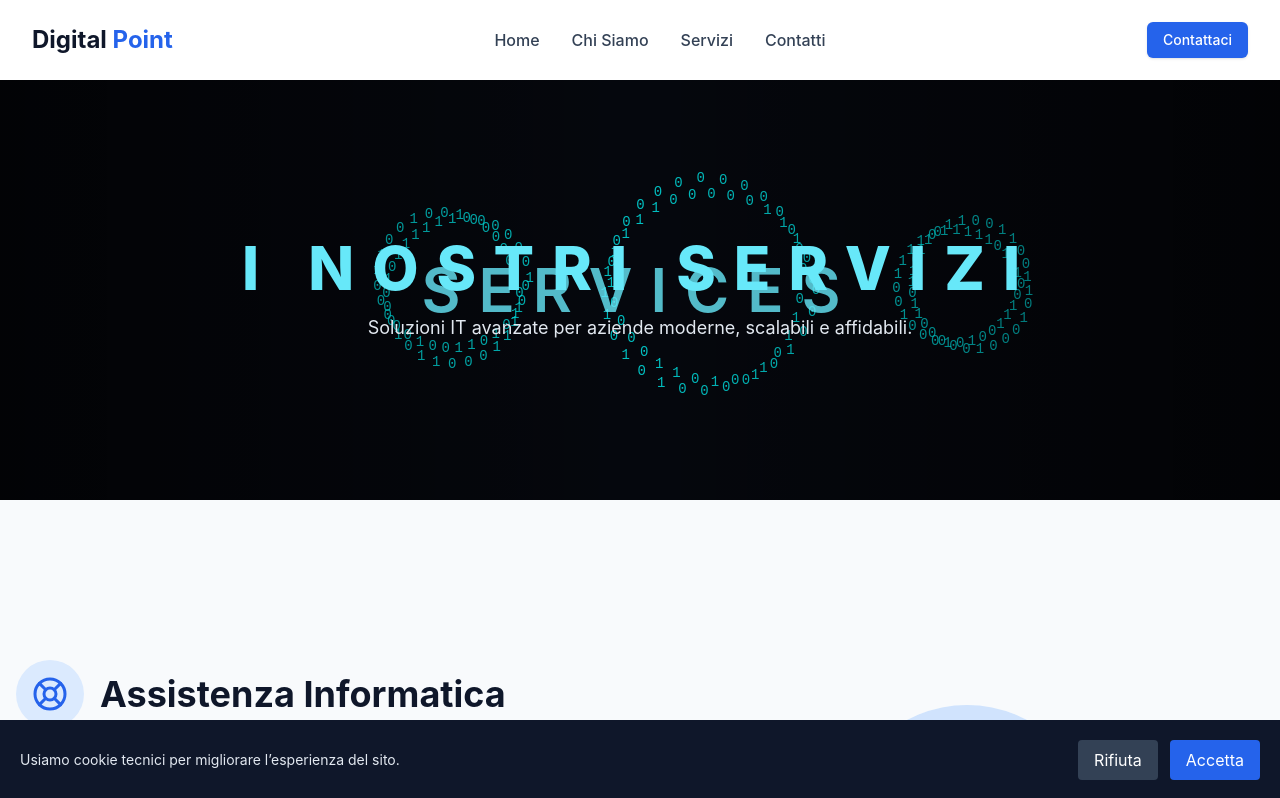
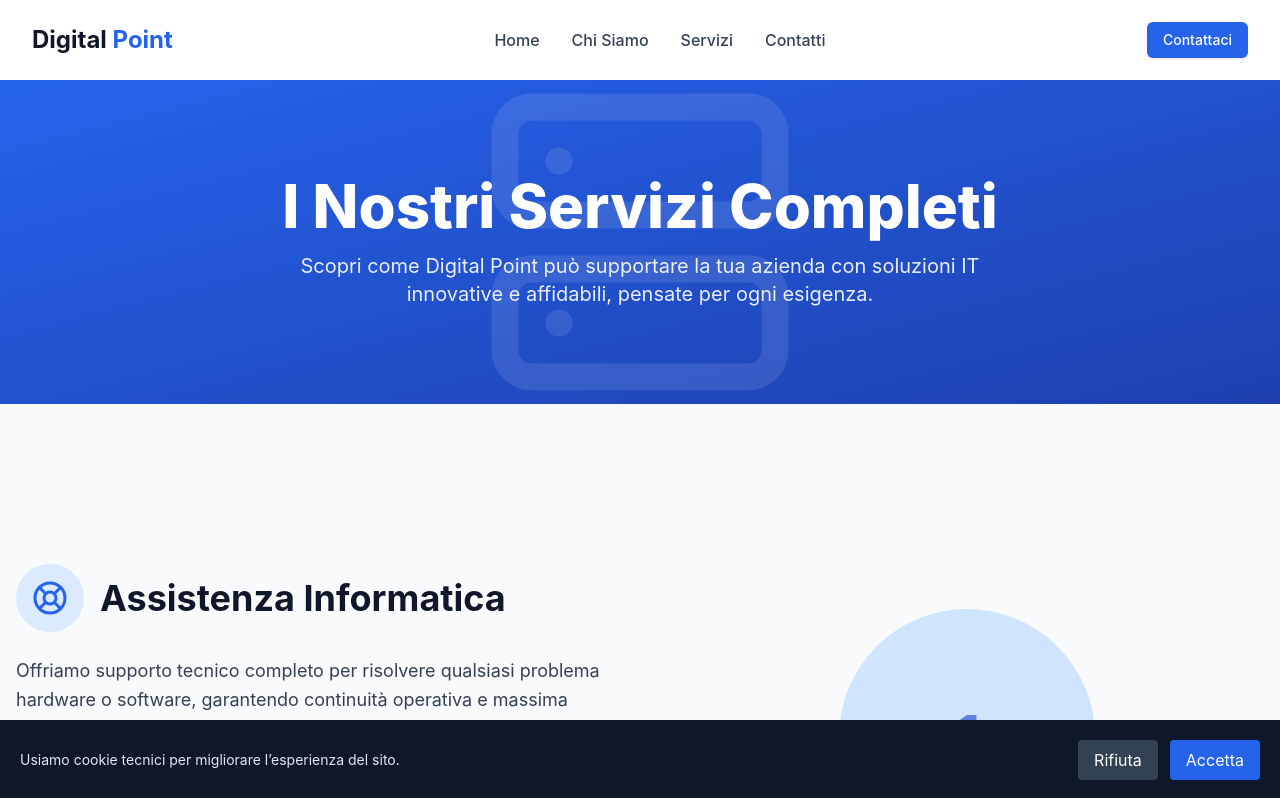
Before and after one commit to Vittomazza/digital-point-website, a React (Create React App) app: page /servizi in a window 1280 px wide. Shown: the top 798 px of the page. Built offline with nearby package versions, Linux system fonts and the light colour scheme.

Commit message:
fix  Gliphos

```diff
--- a/src/components/BinaryGearBanner.jsx
+++ /dev/null
@@ -1,121 +0,0 @@
-import React, { useEffect, useRef } from "react";
-
-export const BinaryGearBanner = () => {
-  const canvasRef = useRef(null);
-  const rafRef = useRef(null);
-
-  useEffect(() => {
-    const canvas = canvasRef.current;
-    const ctx = canvas.getContext("2d");
-
-    let width = window.innerWidth;
-    let height = 420;
-    let dpr = window.devicePixelRatio || 1;
-
-    const particles = [];
-    let gears = [];
-
-    const setupCanvas = () => {
-      canvas.width = width * dpr;
-      canvas.height = height * dpr;
-      canvas.style.width = width + "px";
-      canvas.style.height = height + "px";
-      ctx.scale(dpr, dpr);
-    };
-
-    const createGears = () => {
-      gears = [
-        { x: width * 0.35, y: height / 2, r: 70 },
-        { x: width * 0.55, y: height / 2, r: 100 },
-        { x: width * 0.75, y: height / 2, r: 60 },
-      ];
-    };
-
-    const createParticles = () => {
-      particles.length = 0;
-
-      const count = 180;
-
-      for (let i = 0; i < count; i++) {
-        particles.push({
-          x: Math.random() * width,
-          y: Math.random() * height,
-          value: Math.random() > 0.5 ? "1" : "0",
-          baseX: 0,
-          baseY: 0,
-        });
-      }
-    };
-
-    const assignTargets = (t) => {
-      particles.forEach((p, i) => {
-        const g = gears[i % gears.length];
-
-        const angle = (i / particles.length) * Math.PI * 2;
-        const radius = g.r + Math.sin(t * 0.001 + i) * 8;
-
-        p.baseX = g.x + Math.cos(angle) * radius;
-        p.baseY = g.y + Math.sin(angle) * radius;
-      });
-    };
-
-    const animate = (t) => {
-      ctx.clearRect(0, 0, width, height);
-
-      ctx.fillStyle = "#05070d";
-      ctx.fillRect(0, 0, width, height);
-
-      assignTargets(t);
-
-      particles.forEach((p) => {
-        p.x += (p.baseX - p.x) * 0.08;
-        p.y += (p.baseY - p.y) * 0.08;
-
-        ctx.fillStyle = "rgba(0, 255, 255, 0.75)";
-        ctx.font = "14px monospace";
-        ctx.fillText(p.value, p.x, p.y);
-      });
-
-      rafRef.current = requestAnimationFrame(animate);
-    };
-
-    const start = () => {
-      setupCanvas();
-      createGears();
-      createParticles();
-      animate(0);
-    };
-
-    start();
-
-    const handleResize = () => {
-      width = window.innerWidth;
-      height = 420;
-
-      setupCanvas();
-      createGears();
-      createParticles();
-    };
-
-    window.addEventListener("resize", handleResize);
-
-    return () => {
-      window.removeEventListener("resize", handleResize);
-      if (rafRef.current) cancelAnimationFrame(rafRef.current);
-    };
-  }, []);
-
-  return (
-    <div className="relative w-full h-[420px] bg-[#05070d] overflow-hidden">
-      <canvas ref={canvasRef} className="absolute inset-0 w-full h-full" />
-
-      <div className="absolute inset-0 bg-gradient-to-r from-black via-transparent to-black opacity-60" />
-
-      <div className="absolute inset-0 flex items-center justify-center">
-        <h1 className="text-cyan-300 text-4xl md:text-6xl font-semibold tracking-[0.3em] opacity-80">
-          SERVICES
-        </h1>
-      </div>
-    </div>
-  );
-};
--- a/src/pages/ServicesPage.jsx
+++ b/src/pages/ServicesPage.jsx
@@ -2,7 +2,6 @@ import React from 'react';
 import { motion } from 'framer-motion';
 import { mockData } from '../mockData';
 import { CheckCircle, Server, Monitor, Printer, Phone, Briefcase, LayoutDashboard, ShieldCheck, Globe, Building2, Recycle, Fingerprint, LifeBuoy } from 'lucide-react';
-import { BinaryGearBanner } from '../components/BinaryGearBanner';
 
 const iconMap = {
   'life-buoy': LifeBuoy,
@@ -22,41 +21,29 @@ const iconMap = {
 export const ServicesPage = () => {
   return (
     <div className="pt-20">
+      <motion.section
+        initial={{ opacity: 0, y: 50 }}
+        animate={{ opacity: 1, y: 0 }}
+        transition={{ duration: 0.4 }}
+        className="relative bg-gradient-to-br from-blue-600 to-blue-800 text-white py-20 md:py-24 overflow-hidden"
+      >
+        <div className="container mx-auto px-4 text-center relative z-10">
+          <h1 className="text-4xl md:text-6xl font-extrabold mb-4 leading-tight">
+            I Nostri Servizi Completi
+          </h1>
+          <p className="text-lg md:text-xl max-w-3xl mx-auto opacity-90">
+            Scopri come Digital Point può supportare la tua azienda con soluzioni IT innovative e affidabili, pensate per ogni esigenza.
+          </p>
+        </div>
+        <div className="absolute inset-0 opacity-10">
+          <Server className="w-full h-full object-cover" />
+        </div>
+      </motion.section>
 
-      {/* HERO CANVAS */}
-      <section className="relative">
-        <BinaryGearBanner />
-
-        {/* overlay contenuto sopra canvas */}
-        <div className="absolute inset-0 flex items-center justify-center">
-          <div className="text-center px-6">
-            <motion.h1
-              initial={{ opacity: 0, y: 20 }}
-              animate={{ opacity: 1, y: 0 }}
-              transition={{ duration: 0.5 }}
-              className="text-4xl md:text-6xl font-extrabold text-cyan-300 tracking-[0.3em]"
-            >
-              I NOSTRI SERVIZI
-            </motion.h1>
-
-            <motion.p
-              initial={{ opacity: 0, y: 20 }}
-              animate={{ opacity: 1, y: 0 }}
-              transition={{ duration: 0.6, delay: 0.1 }}
-              className="mt-4 text-slate-200 max-w-2xl mx-auto text-lg opacity-80"
-            >
-              Soluzioni IT avanzate per aziende moderne, scalabili e affidabili.
-            </motion.p>
-          </div>
-        </div>
-      </section>
-
-      {/* SERVICES CONTENT */}
       <section className="py-16 md:py-24 bg-slate-50">
         <div className="container mx-auto px-4">
           {mockData.services.map((service, index) => {
             const ServiceIcon = iconMap[service.icon];
-
             return (
               <motion.div
                 key={service.id}
@@ -64,9 +51,7 @@ export const ServicesPage = () => {
                 whileInView={{ opacity: 1, y: 0 }}
                 transition={{ duration: 0.3, delay: 0.05 }}
                 viewport={{ once: true, amount: 0.2 }}
-                className={`flex flex-col lg:flex-row items-center gap-10 md:gap-16 py-12 md:py-16 ${
-                  index % 2 === 0 ? 'lg:flex-row' : 'lg:flex-row-reverse'
-                } border-b border-slate-200 last:border-b-0`}
+                className={`flex flex-col lg:flex-row items-center gap-10 md:gap-16 py-12 md:py-16 ${index % 2 === 0 ? 'lg:flex-row' : 'lg:flex-row-reverse'} border-b border-slate-200 last:border-b-0`}
               >
                 <div className="lg:w-1/2">
                   <div className="flex items-center justify-center lg:justify-start mb-6">
@@ -79,11 +64,9 @@ export const ServicesPage = () => {
                       {service.title}
                     </h2>
                   </div>
-
                   <p className="text-lg text-slate-700 leading-relaxed mb-6 text-center lg:text-left">
                     {service.description}
                   </p>
-
                   <ul className="grid grid-cols-1 sm:grid-cols-2 gap-4 text-slate-600">
                     {service.features.map((feature, idx) => (
                       <motion.li
@@ -100,7 +83,6 @@ export const ServicesPage = () => {
                     ))}
                   </ul>
                 </div>
-
                 <motion.div
                   initial={{ opacity: 0, scale: 0.9 }}
                   whileInView={{ opacity: 1, scale: 1 }}
```
Also changed, not shown: src/pages/Home.jsx (added).
